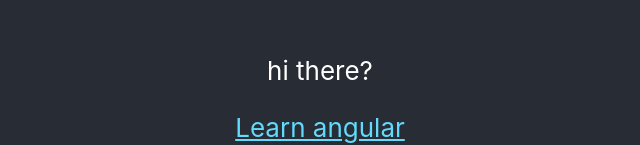
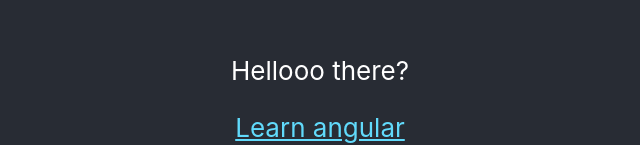
Before and after one commit to Ronny9313/docker-react, a React (Create React App) app: page / in a window 1280 px wide. Shown: the part 474-619 px from the top of the page, without its empty margins (320-960 px from the left). Built offline with nearby package versions, Linux system fonts and the light colour scheme.

Commit message:
deployment to aws

```diff
--- a/src/App.js
+++ b/src/App.js
@@ -9,7 +9,7 @@
         <header className="App-header">
           <img src={logo} className="App-logo" alt="logo" />
           <p>
-            hi there?
+            Hellooo there?
           </p>
           <a
             className="App-link"
```
Also changed, not shown: 1 other file (tests, documents, lock files or other folders).
